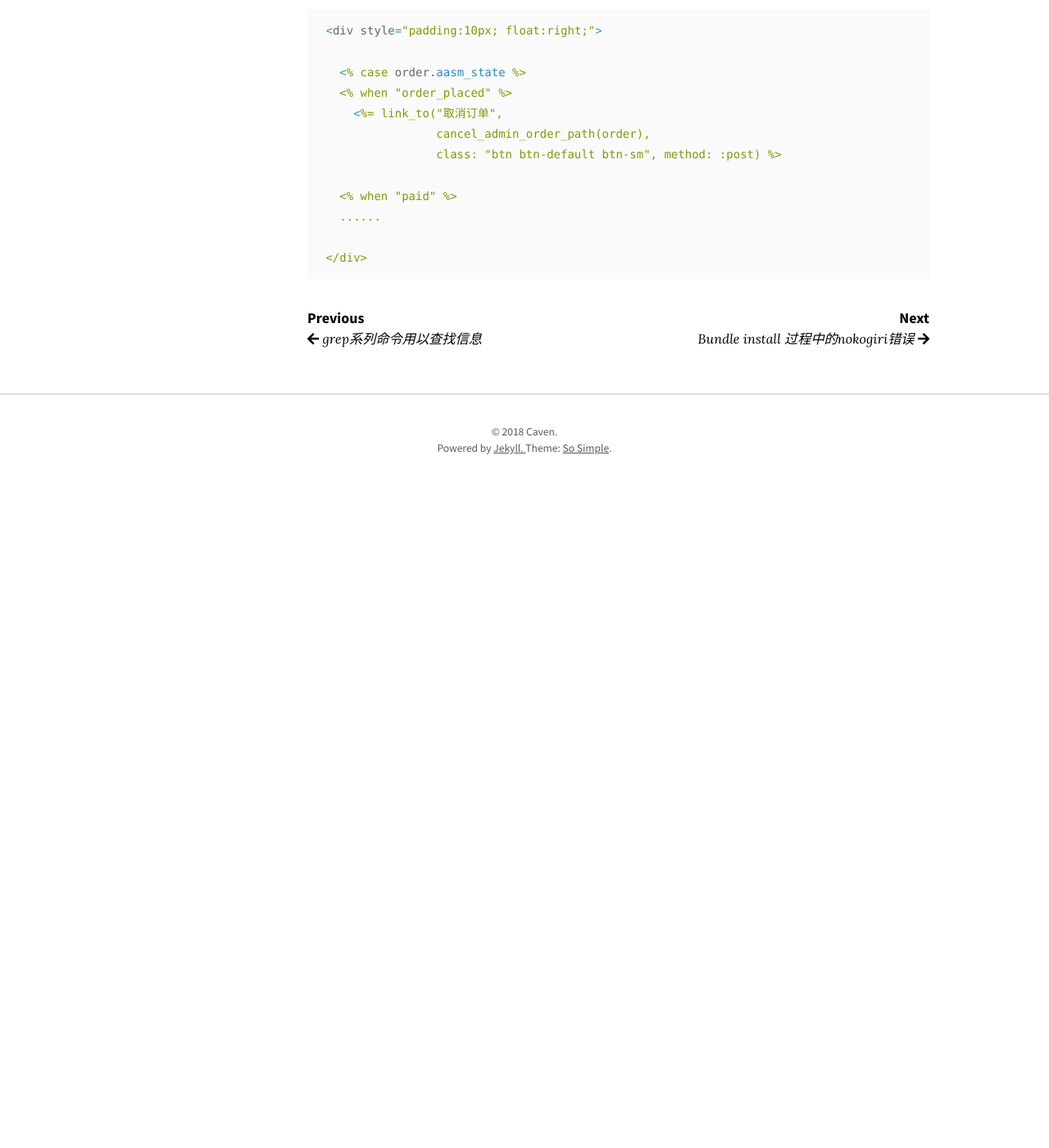
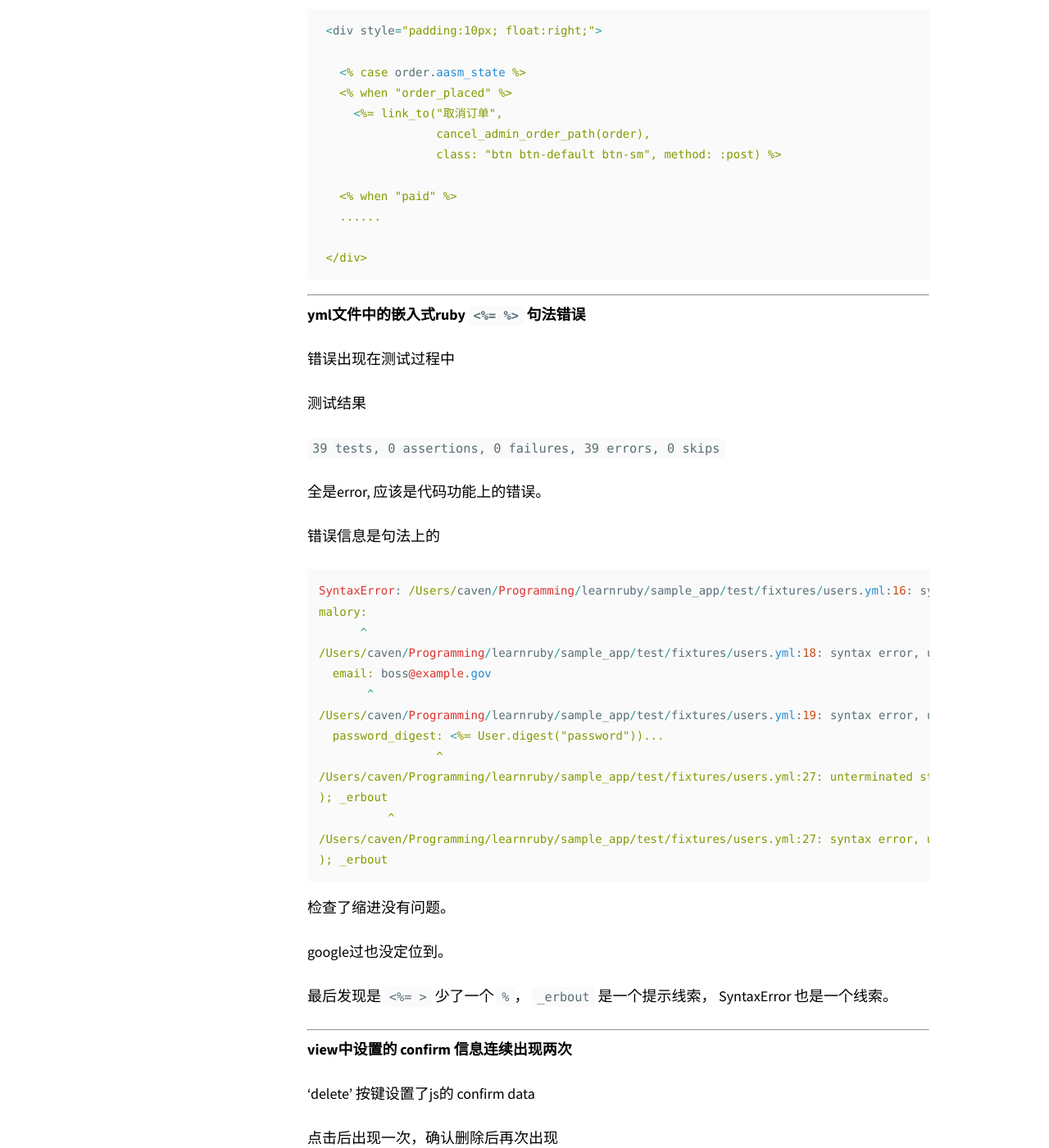
Before and after one commit to uidoyen/xullnn.github.io, a Jekyll site: the page built from _posts/2017-04-02-Frequent-errors-when-learning-ruby-on-rails.markdown, in a window 1280 px wide and 1400 px high, scrolled down 30351 px. Shown: the whole window at 82% size. Built offline with Jekyll 4.4.1, drawn with Linux system fonts in a browser that asks for light colours; nearby versions of some CDN libraries; before the commit the page ends 30981 px from its top, so only the background shows below that; some of the changed text lies outside the part shown.

Commit message:
standard input

````diff
--- a/_posts/2017-04-02-Frequent-errors-when-learning-ruby-on-rails.markdown
+++ b/_posts/2017-04-02-Frequent-errors-when-learning-ruby-on-rails.markdown
@@ -658,3 +658,61 @@ admin/jobs/:id/resumes 这个页面最下方会出现所有resume的详细信息
 
  </div>
  ```
+
+ ---
+
+ **yml文件中的嵌入式ruby `<%= %>` 句法错误**
+
+错误出现在测试过程中
+
+测试结果
+
+`39 tests, 0 assertions, 0 failures, 39 errors, 0 skips`
+
+全是error, 应该是代码功能上的错误。
+
+错误信息是句法上的
+
+```ruby
+SyntaxError: /Users/caven/Programming/learnruby/sample_app/test/fixtures/users.yml:16: syntax error, unexpected ':', expecting ')'
+malory:
+      ^
+/Users/caven/Programming/learnruby/sample_app/test/fixtures/users.yml:18: syntax error, unexpected ':', expecting ')'
+  email: boss@example.gov
+       ^
+/Users/caven/Programming/learnruby/sample_app/test/fixtures/users.yml:19: syntax error, unexpected ':', expecting ')'
+  password_digest: <%= User.digest("password"))...
+                 ^
+/Users/caven/Programming/learnruby/sample_app/test/fixtures/users.yml:27: unterminated string meets end of file
+); _erbout
+          ^
+/Users/caven/Programming/learnruby/sample_app/test/fixtures/users.yml:27: syntax error, unexpected end-of-input, expecting ')'
+); _erbout
+```
+
+检查了缩进没有问题。
+
+google过也没定位到。
+
+最后发现是 `<%= >` 少了一个 `%`， `_erbout` 是一个提示线索， SyntaxError 也是一个线索。
+
+---
+
+**view中设置的 confirm 信息连续出现两次**
+
+'delete' 按键设置了js的 confirm data
+
+点击后出现一次，确认删除后再次出现
+
+https://stackoverflow.com/questions/4475449/link-to-confirm-displays-popup-twice
+
+原因是 application.js
+
+中重复引入了2次 ujs 相关的 library
+
+```ruby
+...
+//= require jquery-ujs
+//= require rails-ujs
+//= require_tree .
+```
````
Also changed, not shown: _posts/2018-03-29-use-fancybox-add-modal-in-rains.md (added, +75 -0 lines), _posts/2018-04-01-advice-from-testing-with-rails.md (added, +112 -0 lines).
